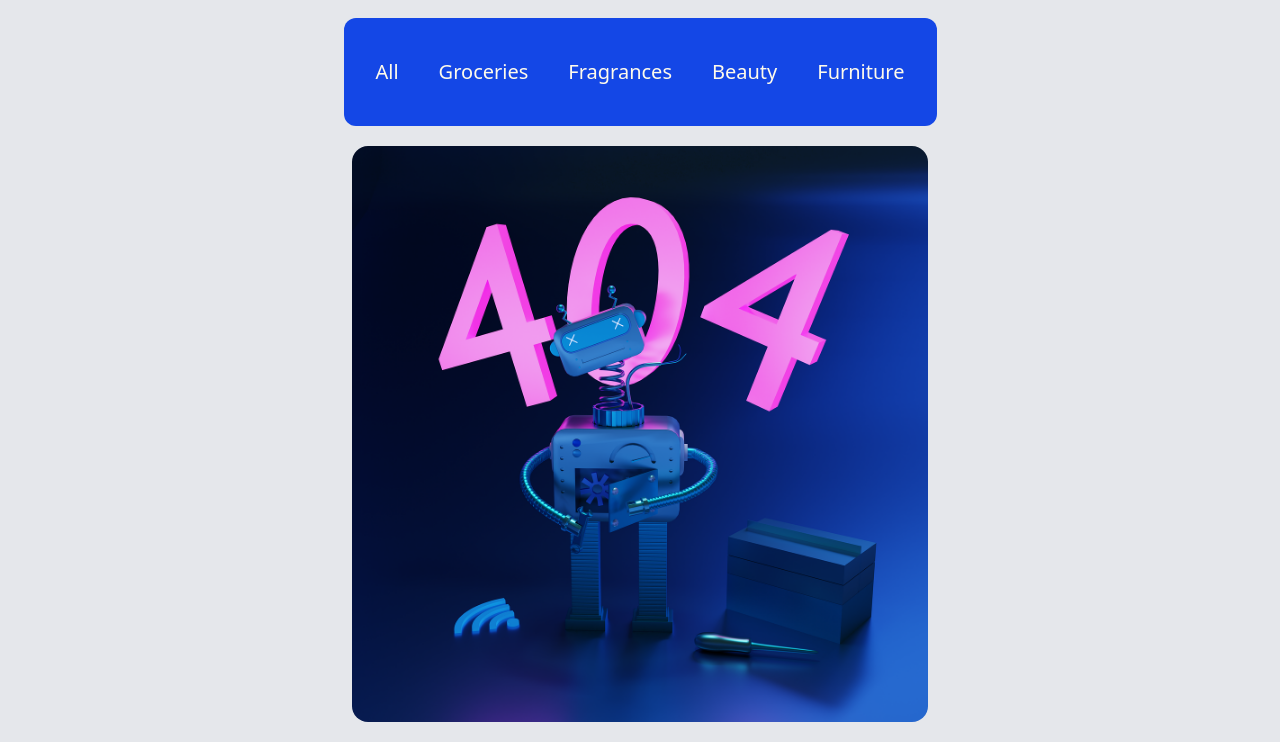
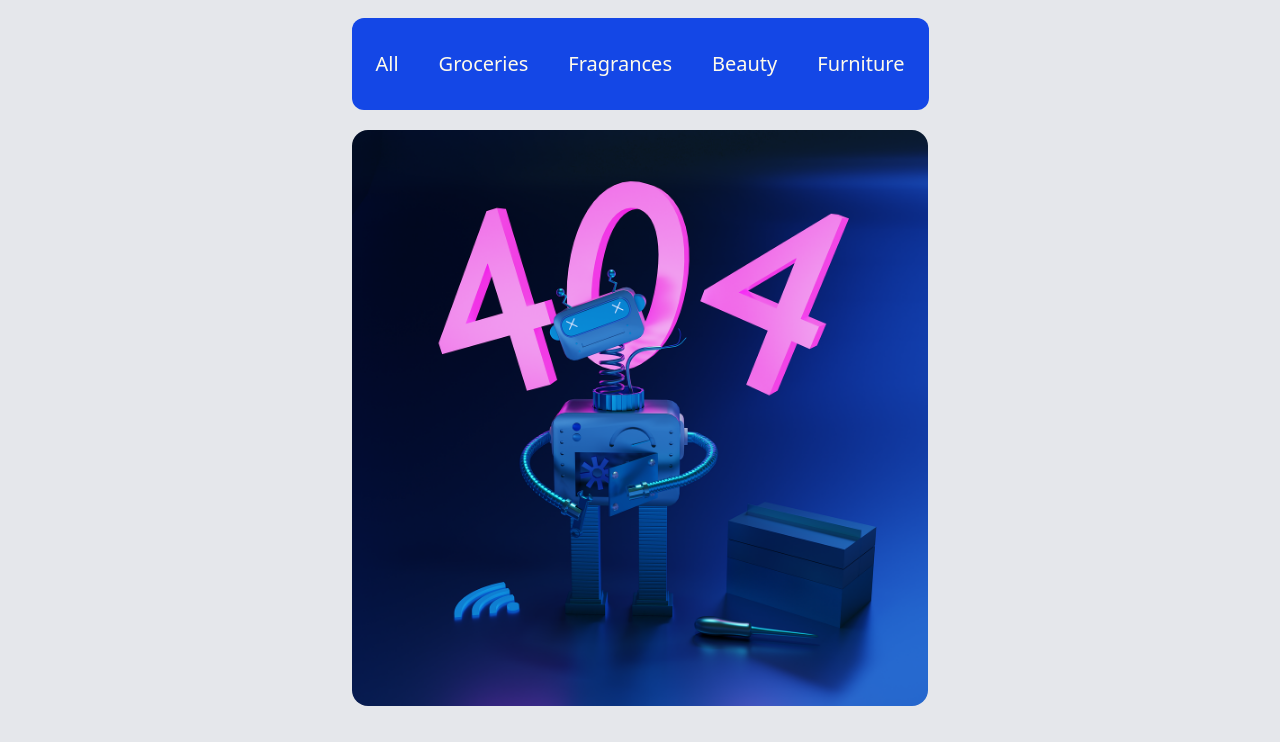
Before and after one commit to Pujan0021/3rd-Sem-Project, a website: page index.html in a window 1280 px wide. Shown: the part 76-818 px from the top of the page. Drawn offline with nearby package versions, Linux system fonts and the light colour scheme; files that its build step writes are made by us from their sources; no server answers.

Commit message:
Category Feature Updated

```diff
--- a/index.html
+++ b/index.html
@@ -35,10 +35,7 @@
         <div
           class="bg-blue-700 w-fit rounded-xl text-amber-50 flex-row py-5 justify-center px-3"
         >
-          <!-- <div class="flex text-2xl font-bold justify-center items-center m-0">
-            Categories
-          </div> -->
-          <ul class="flex w-fit justify-center text-xl my-5 mx-5 gap-10">
+          <ul class="flex w-fit justify-center text-xl my-3 mx-3 gap-10">
             <li class="cursor-pointer hover:bg-amber-950">
               <button class="buttonForCategory hover:bg-amber-950">All</button>
             </li>
```
Also changed, not shown: Js/script.js (+0 -29 lines).
